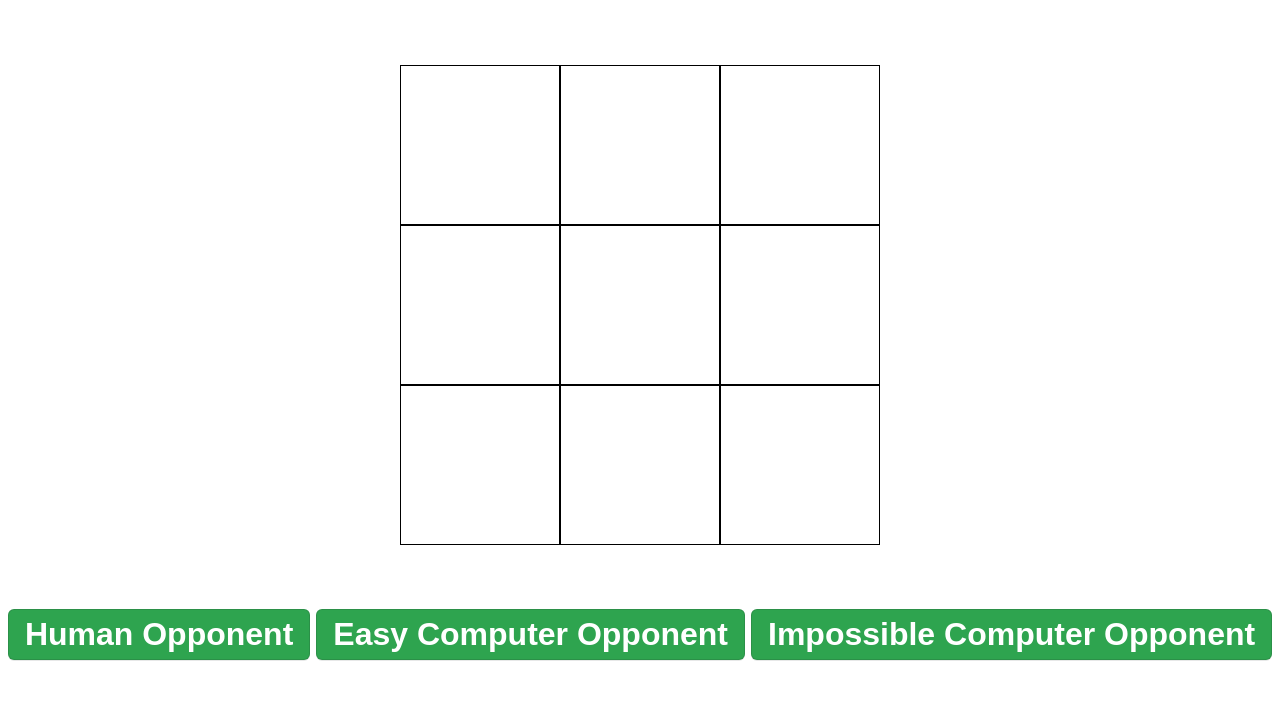
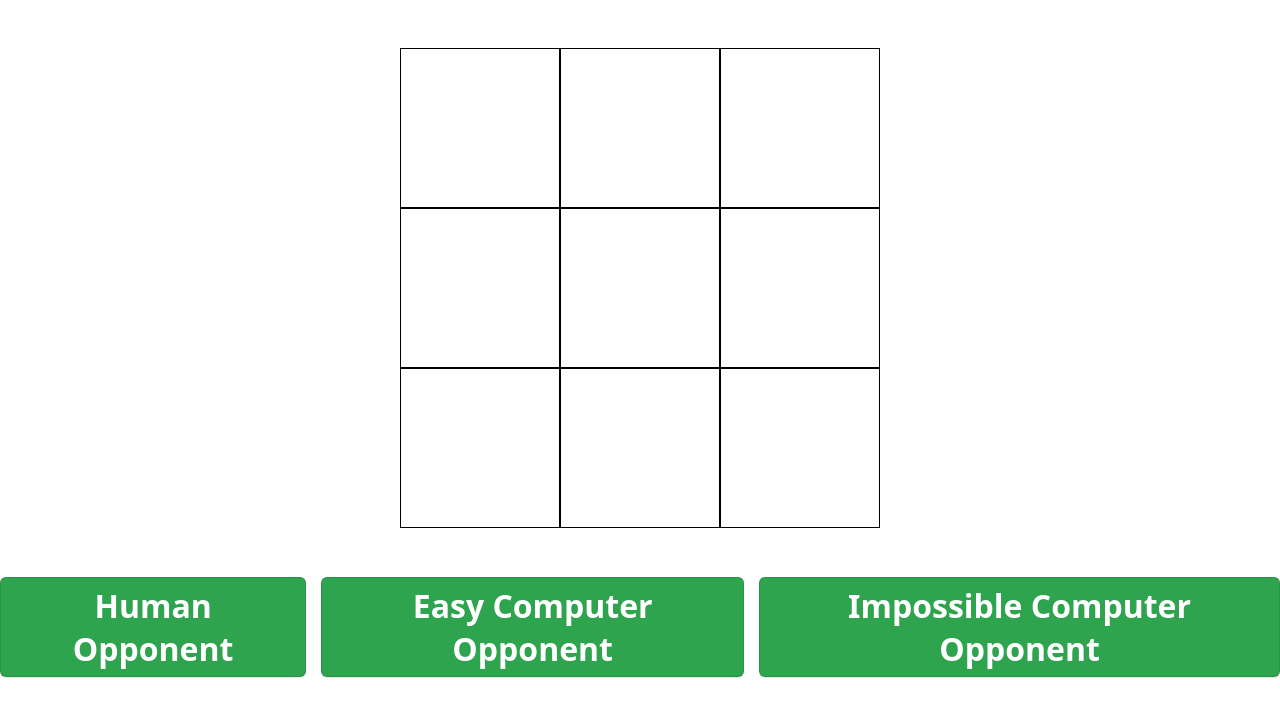
Before and after one commit to trustpizza/tic_tac_toe_js, a plain HTML site: page index.html in a window 1280 px wide. Drawn offline with Linux system fonts and the light colour scheme.

Commit message:
Stopping for now

```diff
--- a/styles/styles.css
+++ b/styles/styles.css
@@ -4,6 +4,10 @@ body {
   display: grid;
   grid-template-rows: 1fr 75px;
   background-color: #fff;
+}
+
+* {
+  font-family: system-ui, -apple-system, BlinkMacSystemFont, 'Segoe UI', Roboto, Oxygen, Ubuntu, Cantarell, 'Open Sans', 'Helvetica Neue', sans-serif;
 }
 
 .container {
@@ -30,6 +34,13 @@ body {
 
 .cell:hover {
   background-color: lightgrey;
+}
+
+#player-selection {
+  display: flex;
+  justify-content: center;
+  align-items: center;
+  gap: 15px;
 }
 
 .btn {
```
Also changed, not shown: index.html (+0 -1 lines).
